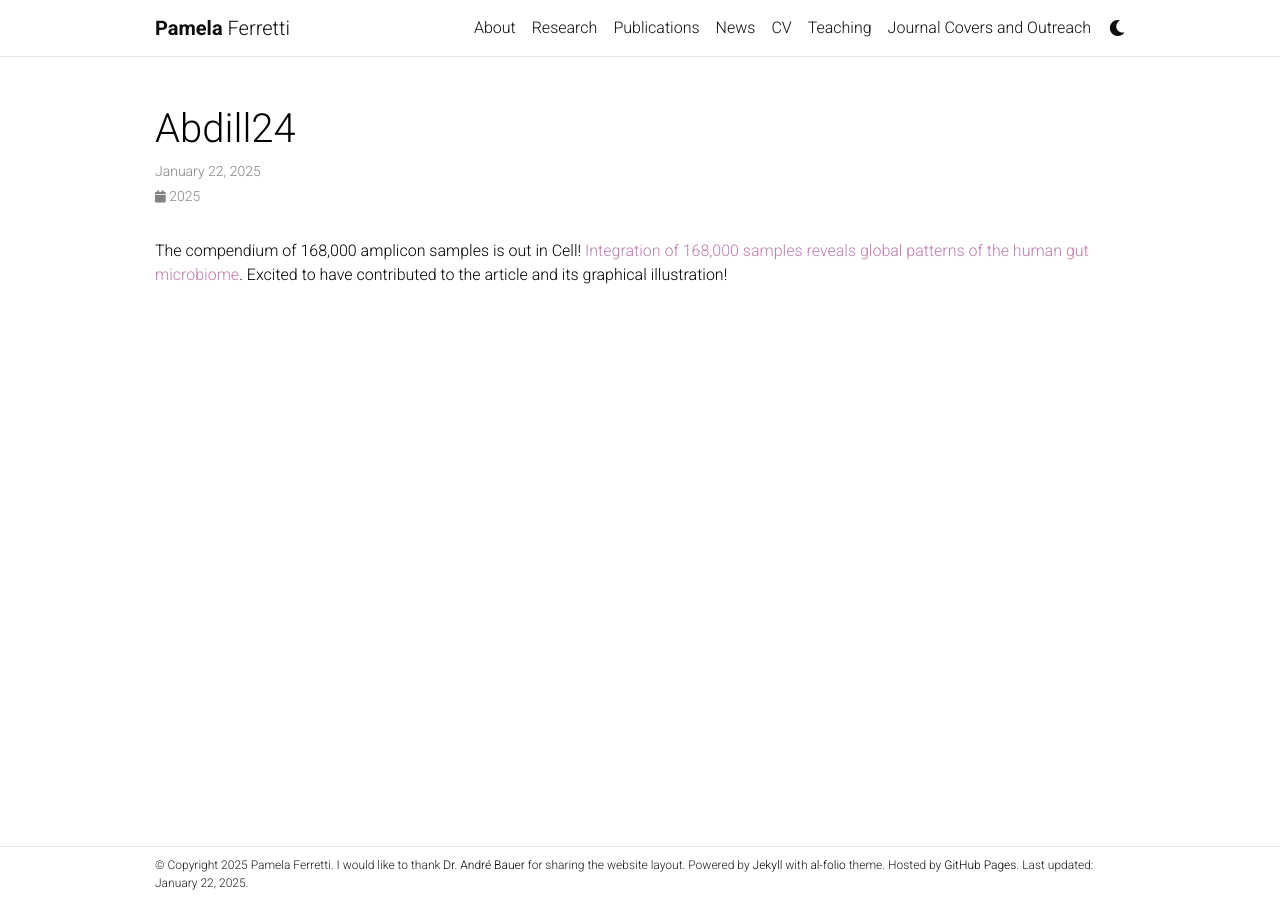
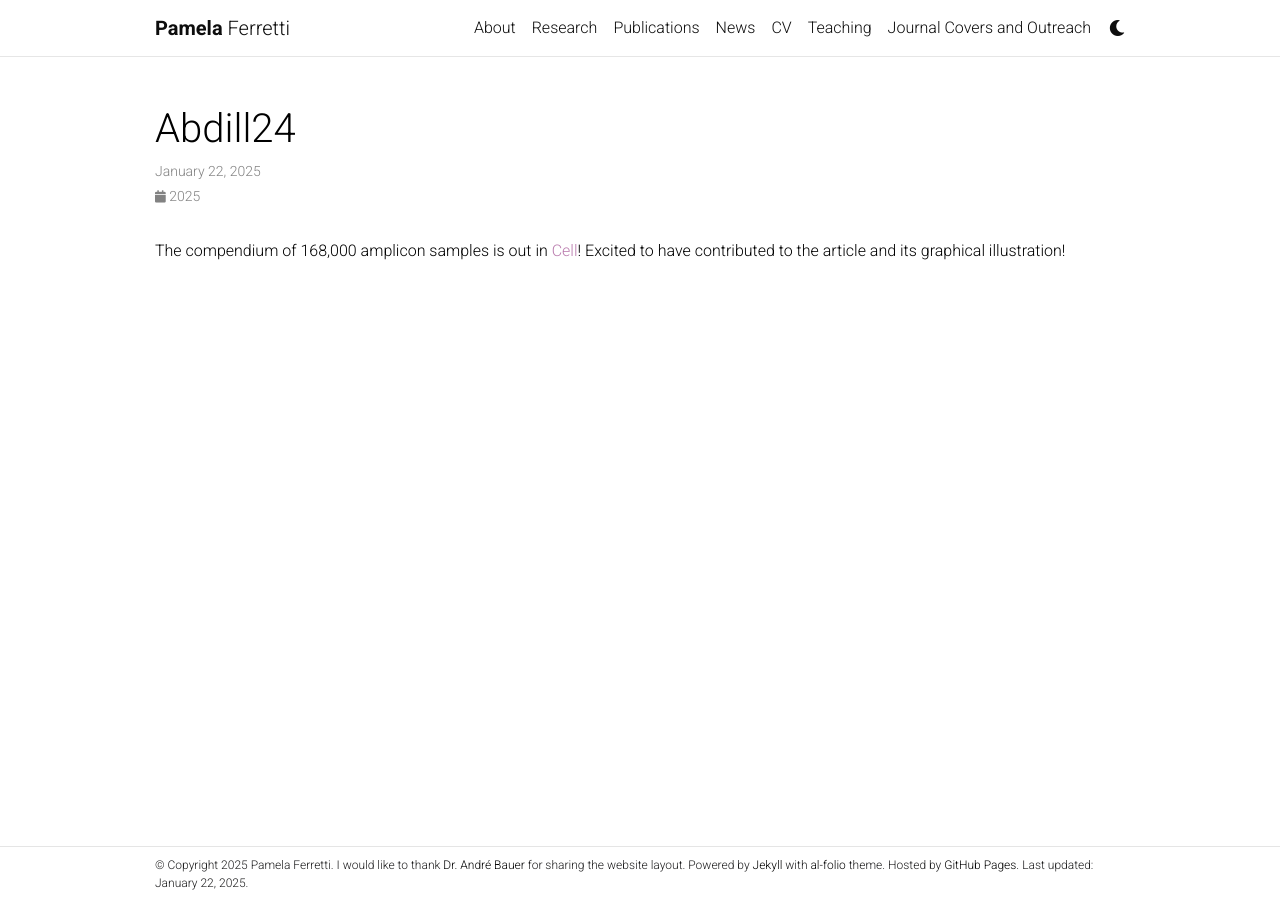
Before and after one commit to pamelaferretti/pamelaferretti.github.io, a Jekyll site: the page built from _news/Abdill24.md, in a window 1280 px wide. Built offline with Jekyll 4.4.1, drawn with Linux system fonts in a browser that asks for light colours; comment, search, counter and statistics services are not loaded; a style sheet for code colours, icons or effects is not loaded.

Commit message:
Update Abdill24.md

```diff
--- a/_news/Abdill24.md
+++ b/_news/Abdill24.md
@@ -4,4 +4,4 @@
 inline: true
 ---
 
-The compendium of 168,000 amplicon samples is out in Cell! [Integration of 168,000 samples reveals global patterns of the human gut microbiome](https://www.sciencedirect.com/science/article/pii/S0092867424014302). Excited to have contributed to the article and its graphical illustration!
+The compendium of 168,000 amplicon samples is out in [Cell](https://www.sciencedirect.com/science/article/pii/S0092867424014302)! Excited to have contributed to the article and its graphical illustration!
```
